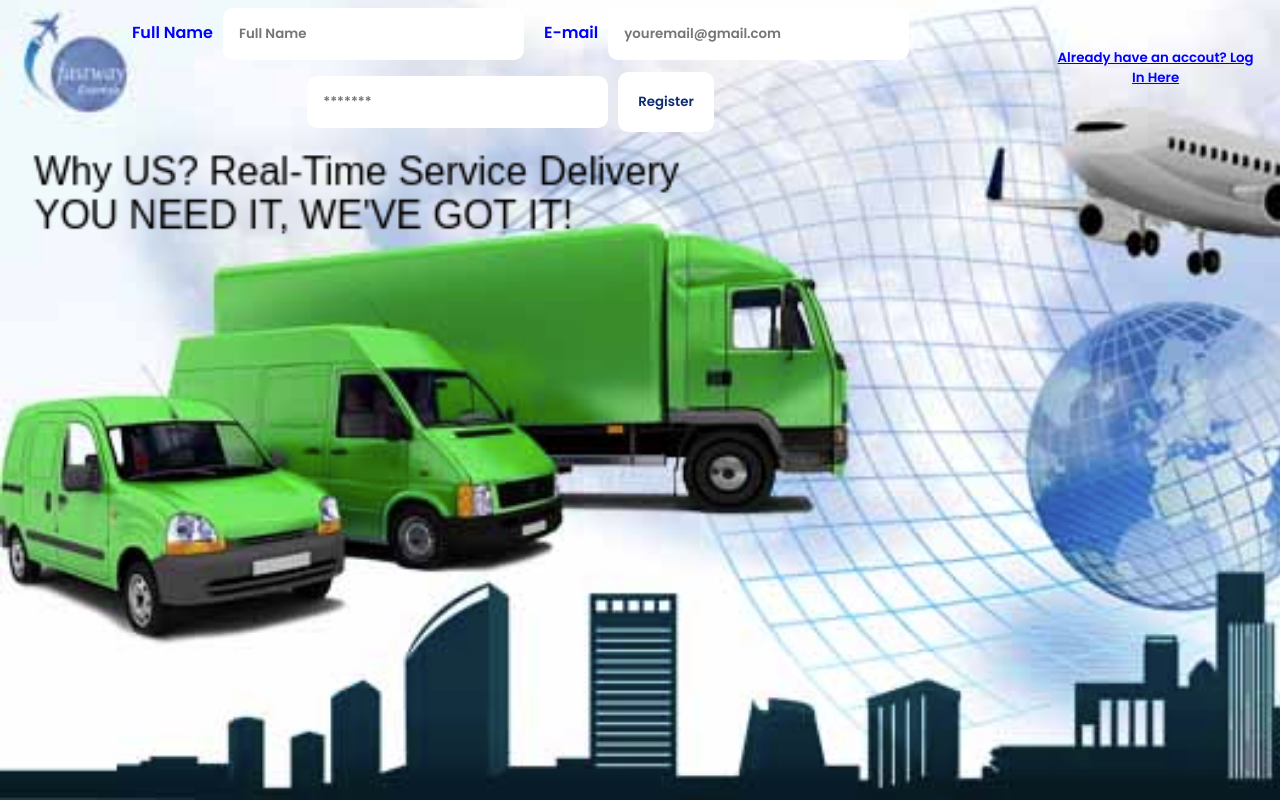
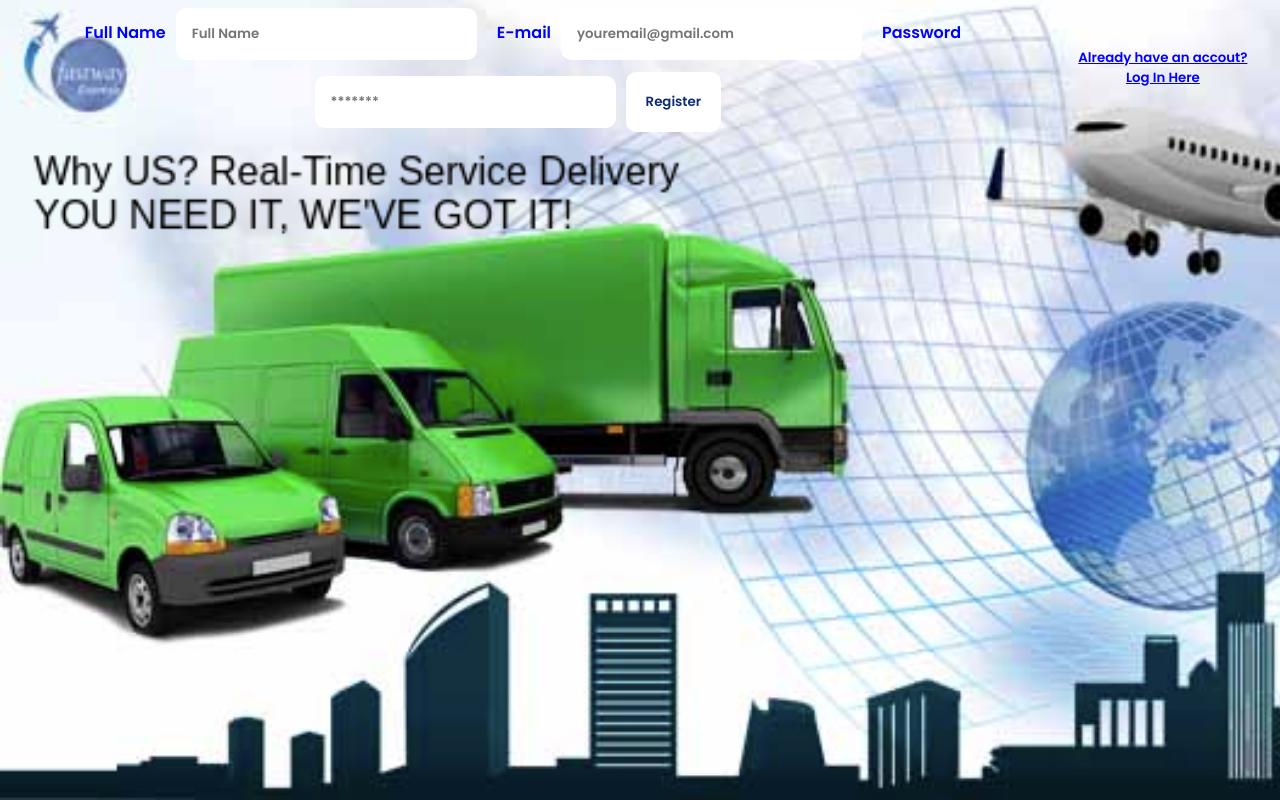
Before and after one commit to briankorir44/Package-Pros-Project, a React (Create React App) app: page /Register in a window 1280 px wide. Both pictures are taken after a click on the button "Don't have an accout? Register Here". Built offline with nearby package versions, Linux system fonts and the light colour scheme.

Commit message:
create & style login

```diff
--- a/src/pages/Register.js
+++ b/src/pages/Register.js
@@ -18,7 +18,7 @@ export const Register = (props) => {
                 <input value={name} name="name" id="name" placeholder="Full Name" />
                 < label htmlFor="email">E-mail</label>
                 <input value={email} onChange={(e) => setEmail(e.target.value)} type="email" placeholder="youremail@gmail.com" id="email" name="email" />
-                {/* < label htmlFor="password">Password</label> */}
+                < label htmlFor="password">Password</label>
                 <input value={pass} onChange={(e) => setPass(e.target.value)} type="password" placeholder="*******" id="password" name="password" />
                 <button type="submit">Register</button>
             </form>
```
